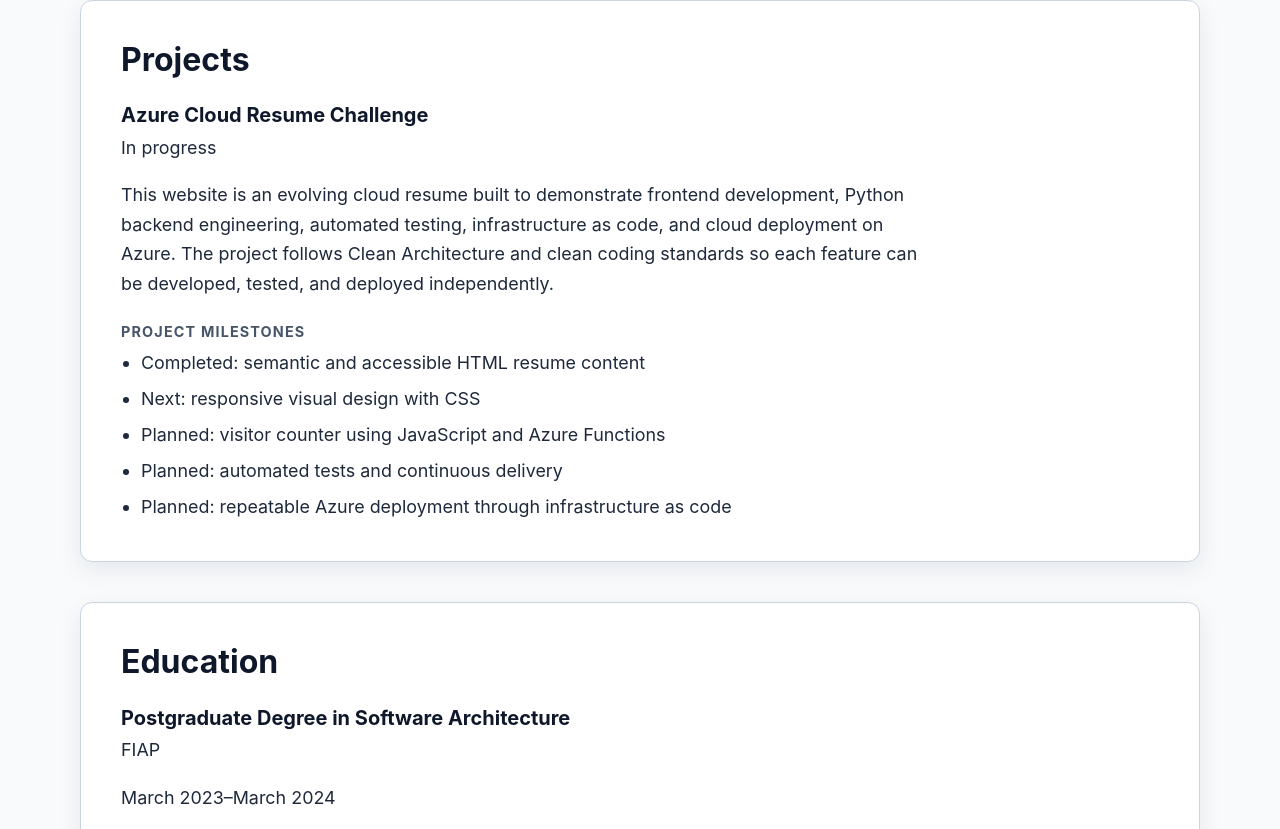
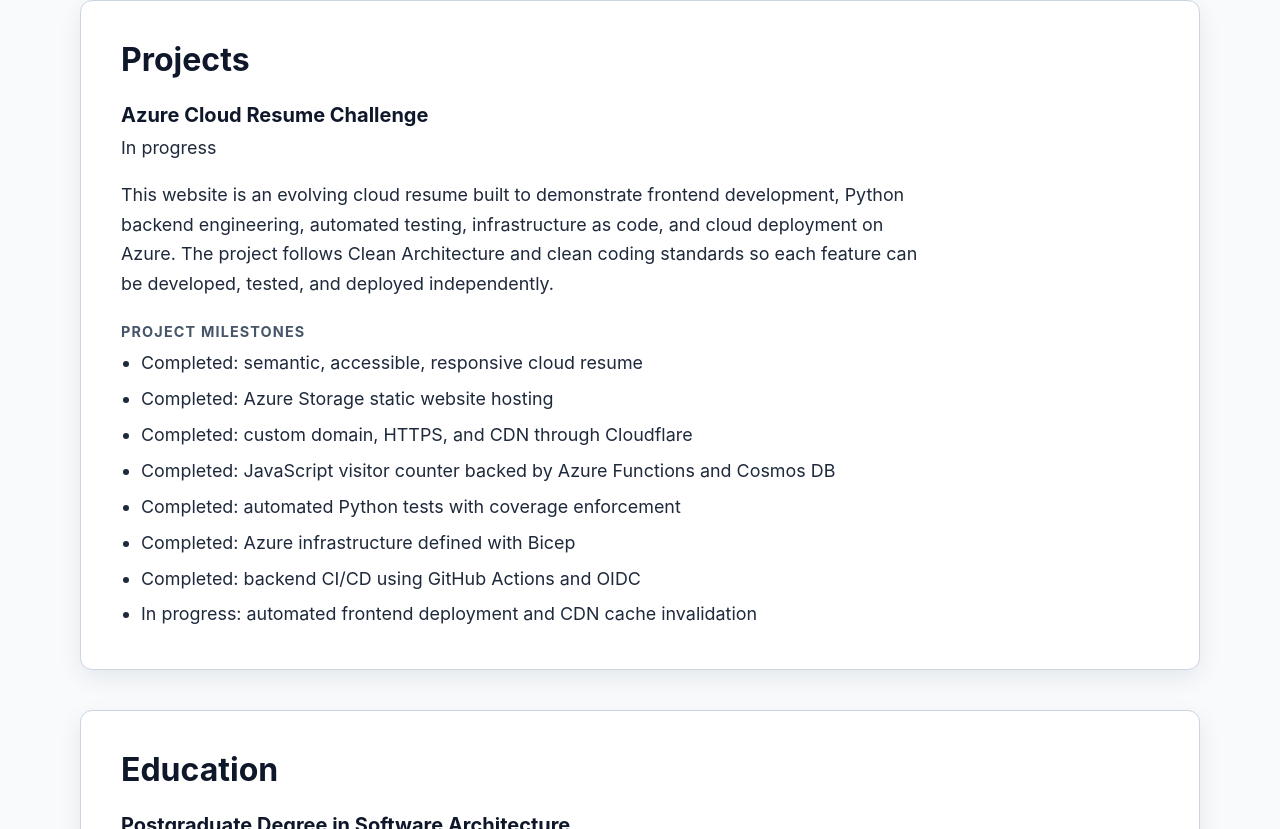
Before and after one commit to rafaperin/cloud-resume-frontend, a plain HTML site: page index.html in a window 1280 px wide. Shown: the part 1843-2672 px from the top of the page. Drawn offline with Linux system fonts and the light colour scheme; no server answers.

```diff
--- a/index.html
+++ b/index.html
@@ -49,7 +49,7 @@
         <section id="summary" aria-labelledby="summary-heading">
             <h2 id="summary-heading">Summary</h2>
             <p>
-                Passionate software engineer and cloud architect with 7 years of experience
+                Passionate software engineer and cloud architect with extensive experience
                 building scalable backend systems using Python, FastAPI, AWS, and Azure.
                 Proven ability to lead engineering teams while remaining deeply involved in
                 hands-on development. Recognized as an MIT Innovator Under 35 for pioneering
@@ -130,11 +130,14 @@
 
                 <h4>Project milestones</h4>
                 <ul>
-                    <li>Completed: semantic and accessible HTML resume content</li>
-                    <li>Next: responsive visual design with CSS</li>
-                    <li>Planned: visitor counter using JavaScript and Azure Functions</li>
-                    <li>Planned: automated tests and continuous delivery</li>
-                    <li>Planned: repeatable Azure deployment through infrastructure as code</li>
+                    <li>Completed: semantic, accessible, responsive cloud resume</li>
+                    <li>Completed: Azure Storage static website hosting</li>
+                    <li>Completed: custom domain, HTTPS, and CDN through Cloudflare</li>
+                    <li>Completed: JavaScript visitor counter backed by Azure Functions and Cosmos DB</li>
+                    <li>Completed: automated Python tests with coverage enforcement</li>
+                    <li>Completed: Azure infrastructure defined with Bicep</li>
+                    <li>Completed: backend CI/CD using GitHub Actions and OIDC</li>
+                    <li>In progress: automated frontend deployment and CDN cache invalidation</li>
                 </ul>
             </article>
         </section>
```
Also changed, not shown: 3 other files.
